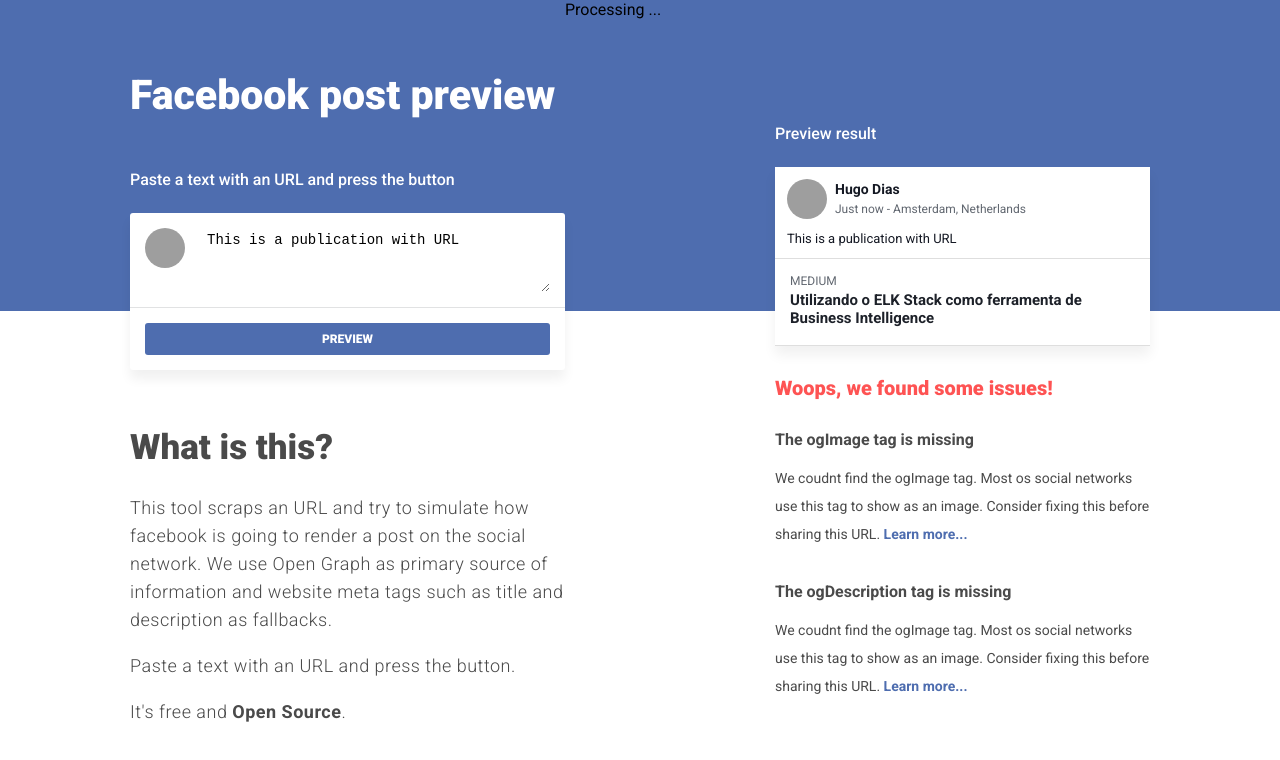
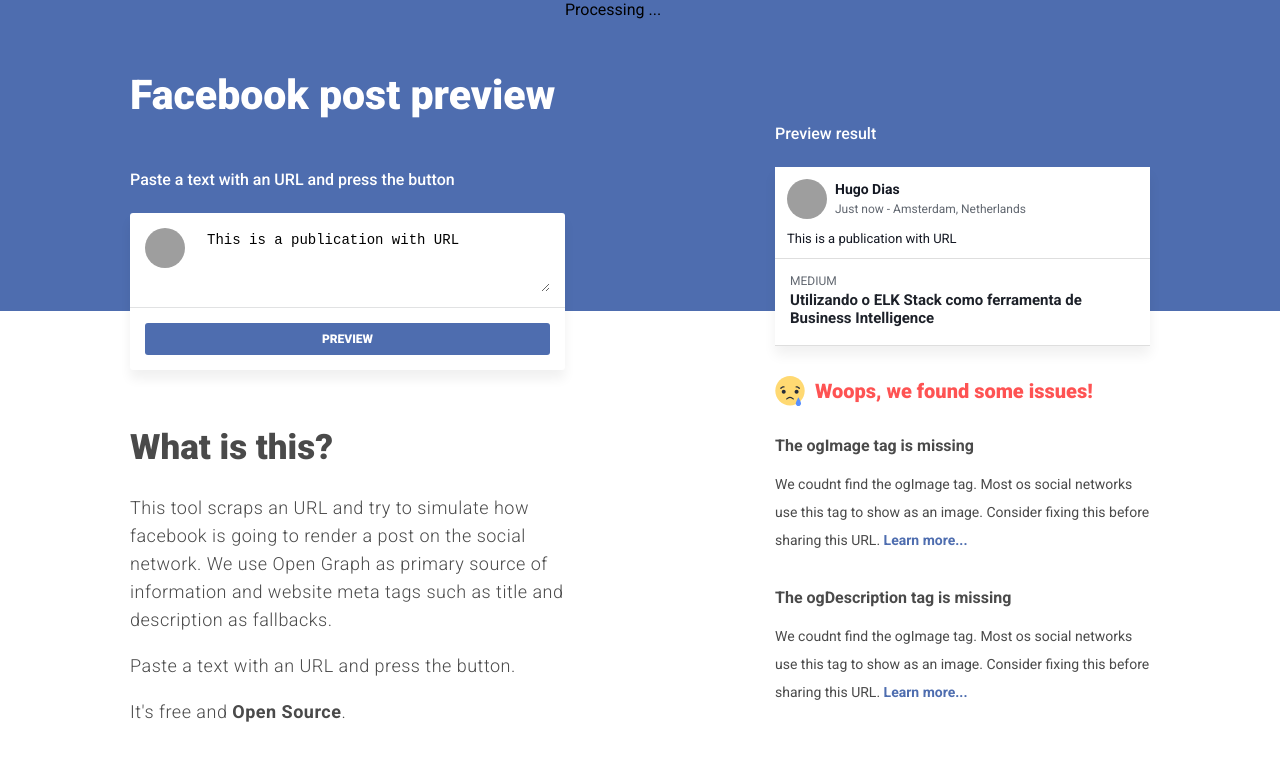
Before and after one commit to hugodias/facebook-post-preview, a React (Create React App) app: page / in a window 1280 px wide. Shown: the top 760 px of the page. Built offline with nearby package versions, Linux system fonts and the light colour scheme; grey boxes are pictures that could not be loaded.

Commit message:
Improve warning styles

```diff
--- a/src/components/warnings/Warnings.js
+++ b/src/components/warnings/Warnings.js
@@ -1,5 +1,6 @@
 import React, { Component } from "react";
 import styled from "styled-components";
+import sad from "../../icons/sad.svg";
 
 const Container = styled.div`
   font-family: "Roboto";
@@ -15,6 +16,17 @@
   text-align: left;
   color: #fe5353;
   padding: 30px 0;
+  display: inline-block;
+
+  span {
+    vertical-align: middle;
+    margin-left: 10px;
+  }
+  img {
+    width: 30px;
+    height: 30px;
+    vertical-align: middle;
+  }
 `;
 const Title = styled.span`
   font-style: normal;
@@ -93,7 +105,7 @@
 
     return (
       <Container  style={this.props.style}>
-        <WarningTitle>Woops, we found some issues!</WarningTitle>
+        <WarningTitle><img src={sad} /><span>Woops, we found some issues!</span></WarningTitle>
         {this.ogImageMissing()}
         {this.ogDescriptionMissing()}
       </Container>
```
